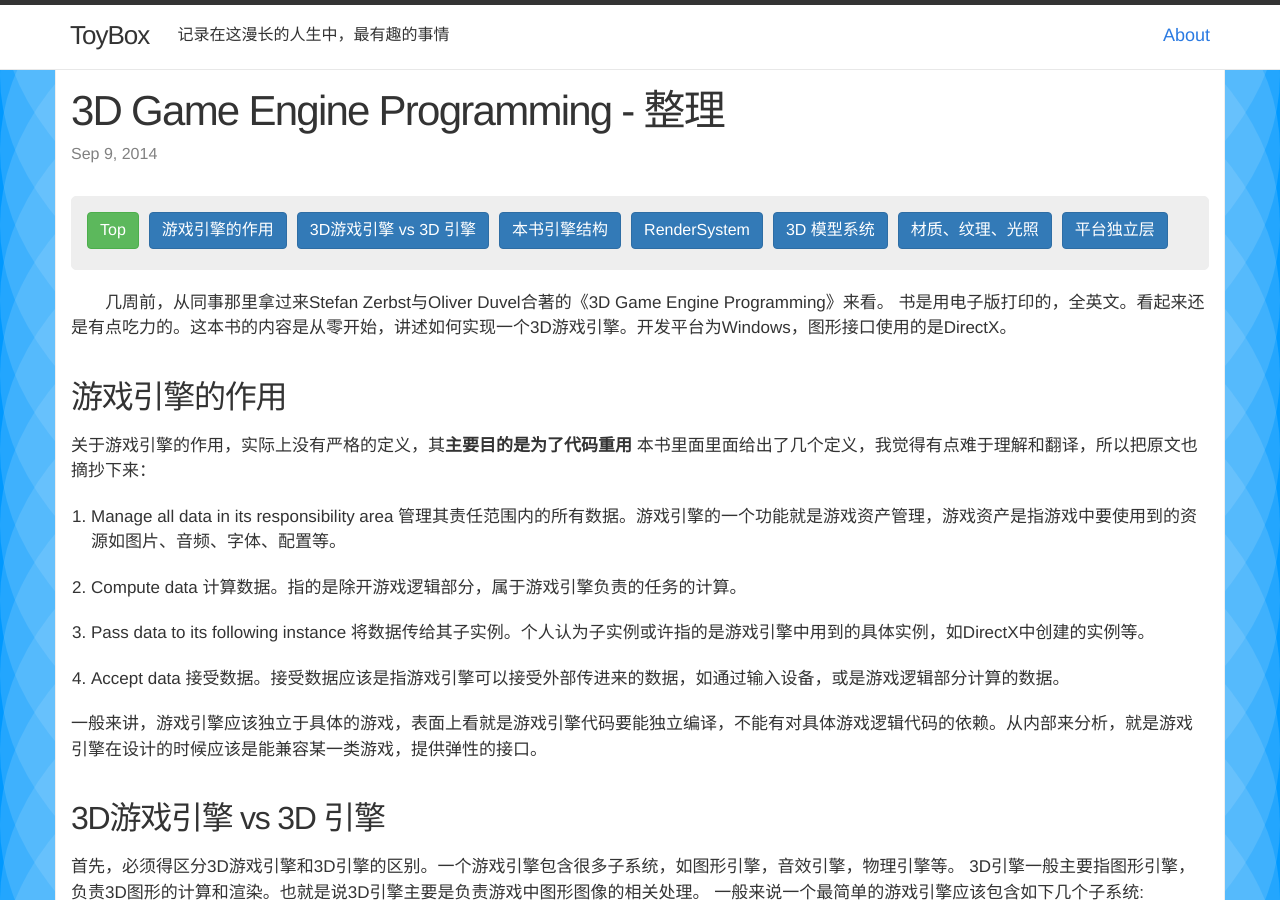
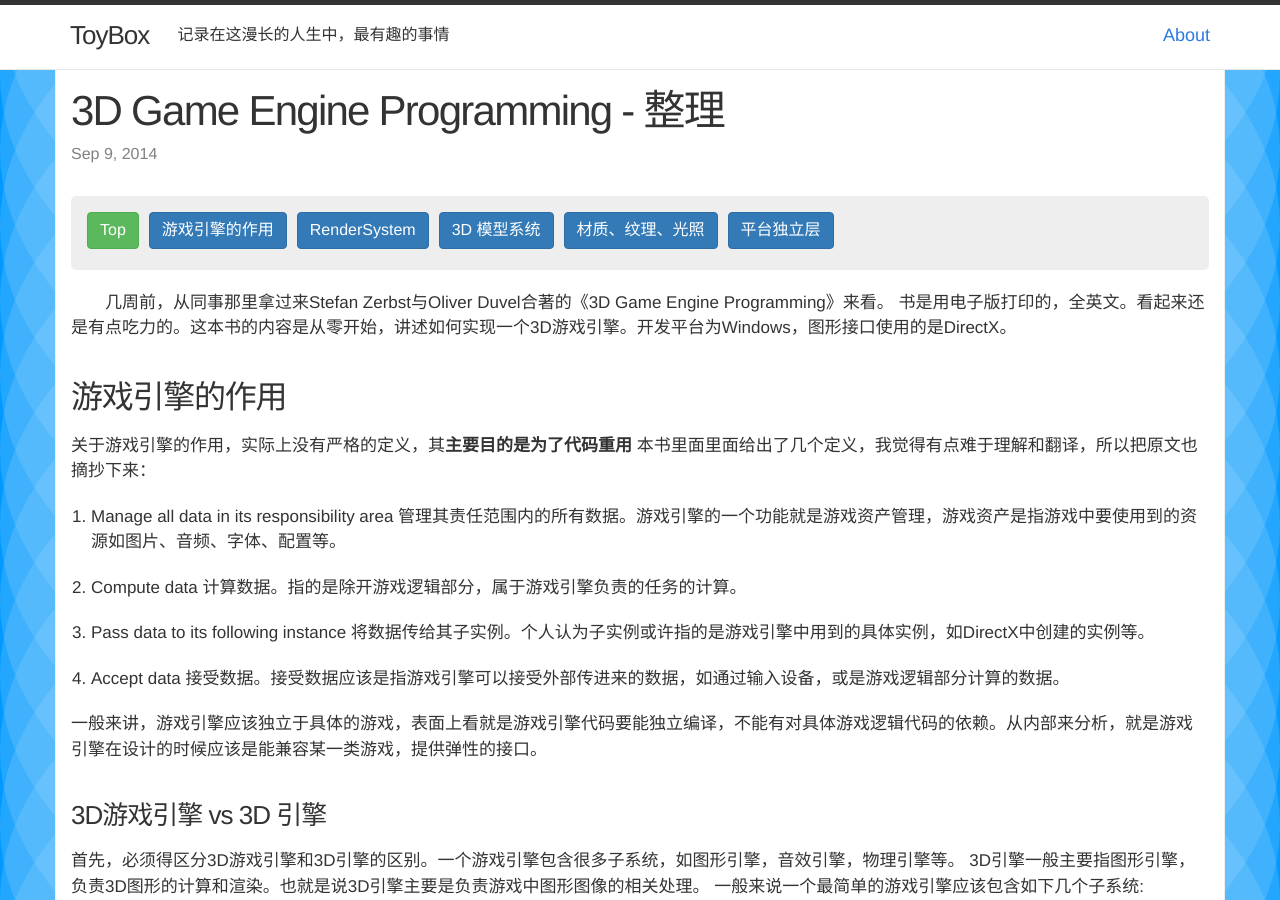
Before and after one commit to Gemini2015/gemini2015.github.io, a Jekyll site: the page built from _posts/2014-09-09-3d-game-engine-programming.markdown, in a window 1280 px wide and 900 px high. Built offline with Jekyll 4.4.1, drawn with Linux system fonts in a browser that asks for light colours; nearby versions of some CDN libraries; comment, search, counter and statistics services are not loaded.

Commit message:
修改文章结构

```diff
--- a/_posts/2014-09-09-3d-game-engine-programming.markdown
+++ b/_posts/2014-09-09-3d-game-engine-programming.markdown
@@ -11,8 +11,7 @@
 书是用电子版打印的，全英文。看起来还是有点吃力的。这本书的内容是从零开始，讲述如何实现一个3D游戏引擎。开发平台为Windows，图形接口使用的是DirectX。
 
 
-游戏引擎的作用
---
+## 游戏引擎的作用
 关于游戏引擎的作用，实际上没有严格的定义，其**主要目的是为了代码重用**
 本书里面里面给出了几个定义，我觉得有点难于理解和翻译，所以把原文也摘抄下来：
 
@@ -28,9 +27,7 @@
 一般来讲，游戏引擎应该独立于具体的游戏，表面上看就是游戏引擎代码要能独立编译，不能有对具体游戏逻辑代码的依赖。从内部来分析，就是游戏引擎在设计的时候应该是能兼容某一类游戏，提供弹性的接口。
 
 
-3D游戏引擎 vs 3D 引擎
---
-
+### 3D游戏引擎 vs 3D 引擎
 首先，必须得区分3D游戏引擎和3D引擎的区别。一个游戏引擎包含很多子系统，如图形引擎，音效引擎，物理引擎等。
 3D引擎一般主要指图形引擎，负责3D图形的计算和渲染。也就是说3D引擎主要是负责游戏中图形图像的相关处理。
 一般来说一个最简单的游戏引擎应该包含如下几个子系统:
@@ -49,8 +46,7 @@
 **游戏引擎一般是面向接口设计的，大部分子系统都使用了单例模式**
 
 
-本书引擎结构
---
+### 本书引擎结构
 在本书中，作者实现了一个简单的3D游戏引擎，包括以下几个模块：
 
 1.  RenderSystem：渲染系统。
@@ -61,8 +57,7 @@
 除此之外，还有一个 3D 模型系统，以及一些工具类。
 
 
-RenderSystem
---
+## RenderSystem
 渲染系统，即3D图形引擎，主要负责渲染设备的初始化和管理，提供一组用于渲染3D图形的接口。
 在具体编程实现上体现为，首先设计一个接口，提供了该引擎上层模块需要用到的基本图形接口。然后在选取一个具体的图形接口如DirectX或者OpenGL来实现这个接口。当然，在设计这个接口的时候也应该使接口与具体实现无关。**在游戏代码中，最好不要直接使用具体的图形接口提供的函数。**
 
@@ -71,8 +66,7 @@
 同样的情况也发生在关于**窗口**的操作上，Mac OS X、Linux、Win32的窗口系统都不一样，因此有必要建立一个中间层来对窗口进行封装。
 
 
-3D 模型系统
---
+## 3D 模型系统
 该系统实现了对基础3D模型的建模，同时提供了相关的计算方法，**这个系统主要涉及到计算机图形学中算法的应用。**
 这些3D模型包括：
 
@@ -96,8 +90,7 @@
 复杂的情况下，可以细化到人体躯干、四肢，甚至小到手指、睫毛都可以绑定一个基本物理模型。
 
 
-材质、纹理、光照
---
+## 材质、纹理、光照
 以上的3D模型只是构成了3维世界中，物体的几何特性。真正展现在显示器上的，是各种各样的图片。
 比如，一个长方体，长宽高，位置等都是它的几何信息。可以用一个AABB来表示。但是这些信息并不能构成它到底看起来是什么样子。
 
```
